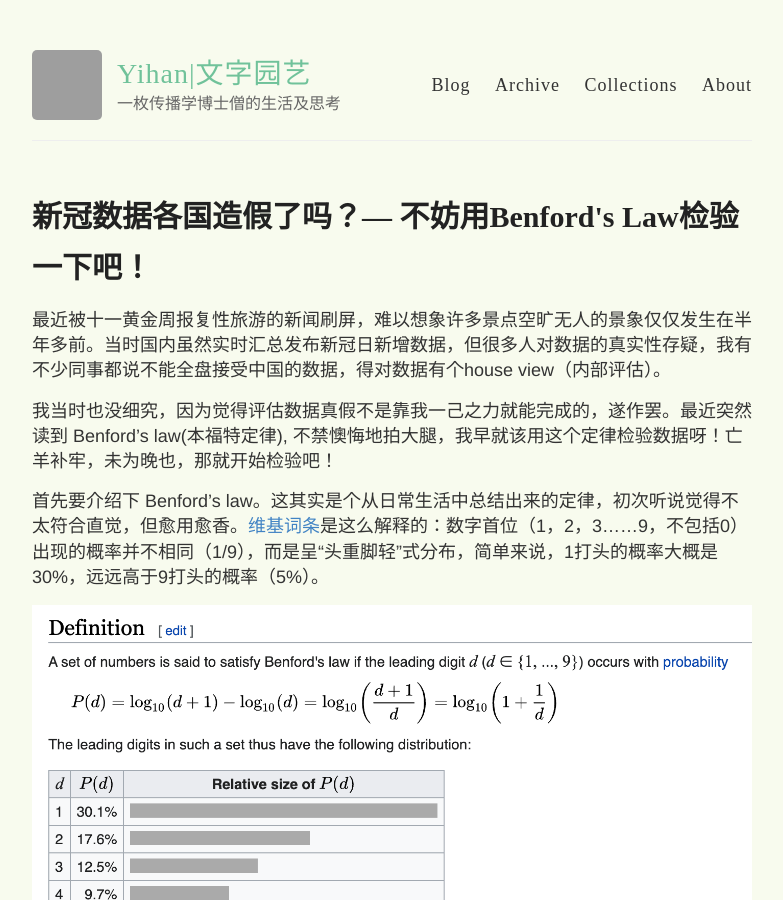
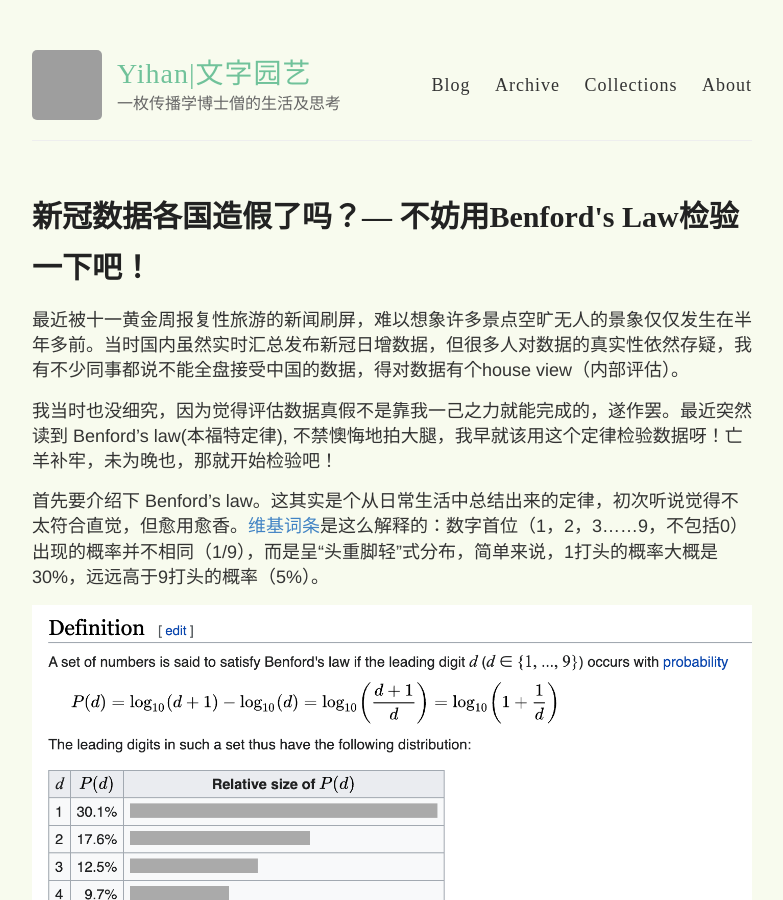
Before and after one commit to yihanxu/yihanxu.github.io, a Jekyll site: the page built from _posts/2020-10-3-the-magic-of-benfords-law.md, in a window 1280 px wide and 900 px high. Shown: the whole window, without its empty margins (248-1031 px from the left). Built offline with Jekyll 4.4.1, drawn with Linux system fonts in a browser that asks for light colours; comment, search, counter and statistics services are not loaded; grey boxes are pictures that could not be loaded.

Commit message:
Update 2020-10-3-the-magic-of-benfords-law.md

```diff
--- a/_posts/2020-10-3-the-magic-of-benfords-law.md
+++ b/_posts/2020-10-3-the-magic-of-benfords-law.md
@@ -6,7 +6,7 @@ tags: Benfords_law maths 新冠 实证分析
 category: 学术八卦
 ---
 
-最近被十一黄金周报复性旅游的新闻刷屏，难以想象许多景点空旷无人的景象仅仅发生在半年多前。当时国内虽然实时汇总发布新冠日新增数据，但很多人对数据的真实性存疑，我有不少同事都说不能全盘接受中国的数据，得对数据有个house view（内部评估）。
+最近被十一黄金周报复性旅游的新闻刷屏，难以想象许多景点空旷无人的景象仅仅发生在半年多前。当时国内虽然实时汇总发布新冠日增数据，但很多人对数据的真实性依然存疑，我有不少同事都说不能全盘接受中国的数据，得对数据有个house view（内部评估）。
 
 我当时也没细究，因为觉得评估数据真假不是靠我一己之力就能完成的，遂作罢。最近突然读到 Benford's law(本福特定律), 不禁懊悔地拍大腿，我早就该用这个定律检验数据呀！亡羊补牢，未为晚也，那就开始检验吧！
 
```
